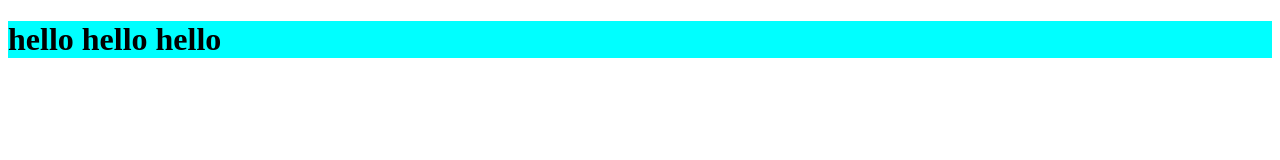
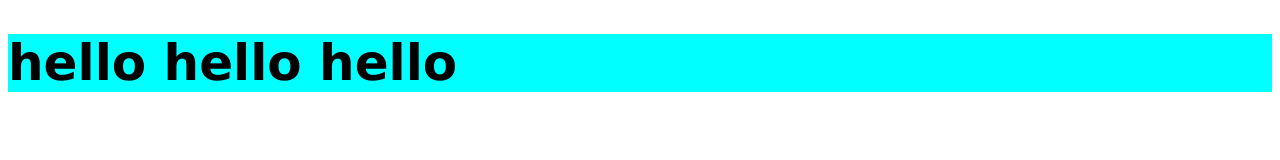
Before and after one commit to mauthkasati/gareeb, a plain HTML site: page index.html in a window 1280 px wide. Drawn offline with Linux system fonts and the light colour scheme.

Commit message:
changing style eith mm branch

```diff
--- a/index.css
+++ b/index.css
@@ -1,3 +1,5 @@
 #aaa{
     background-color: aqua;
+    font-size: 50px;
+    font-family: 'Lucida Sans', 'Lucida Sans Regular', 'Lucida Grande', 'Lucida Sans Unicode', Geneva, Verdana, sans-serif;
 }
```
